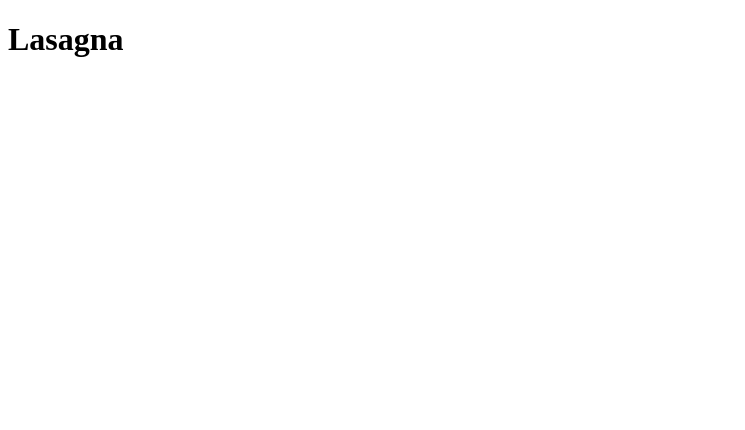
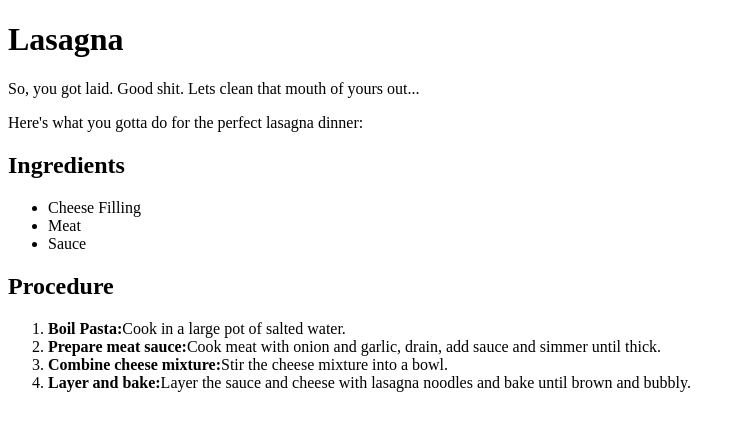
Before and after one commit to Splarff/odin-recipies, a plain HTML site: page recipes/lasagna.html in a window 1280 px wide. Shown: the whole page, without its empty margins (0-745 px from the left). Drawn offline with Linux system fonts and the light colour scheme.

Commit message:
Finished lasagna.html text, need to add images

```diff
--- a/recipes/lasagna.html
+++ b/recipes/lasagna.html
@@ -6,5 +6,20 @@
     </head>
     <body>
         <h1>Lasagna</h1>
+        <p>So, you got laid. Good shit. Lets clean that mouth of yours out...</p>
+        <p>Here's what you gotta do for the perfect lasagna dinner:</p>
+        <h2>Ingredients</h2>
+        <ul>
+            <li>Cheese Filling</li>
+            <li>Meat</li>
+            <li>Sauce</li>
+        </ul>
+        <h2>Procedure</h2>
+        <ol>
+            <li><strong>Boil Pasta:</strong>Cook in a large pot of salted water.</li>
+            <li><strong>Prepare meat sauce:</strong>Cook meat with onion and garlic, drain, add sauce and simmer until thick.</li>
+            <li><strong>Combine cheese mixture:</strong>Stir the cheese mixture into a bowl.</li>
+            <li><strong>Layer and bake:</strong>Layer the sauce and cheese with lasagna noodles and bake until brown and bubbly.</li>
+        </ol>
     </body>
 </html>
```
